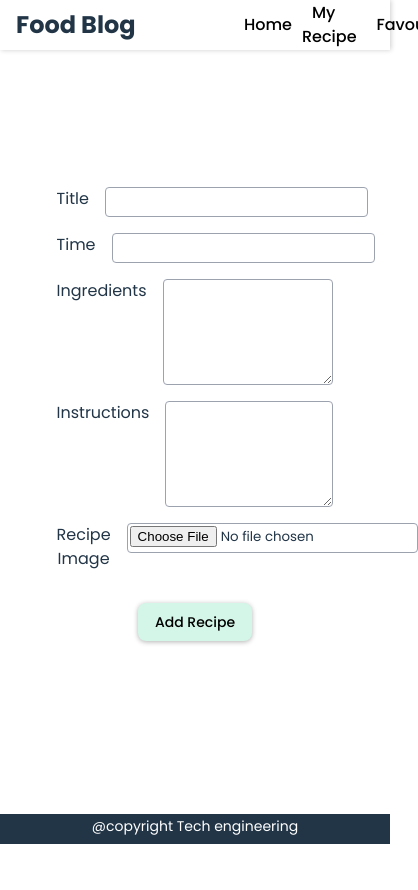
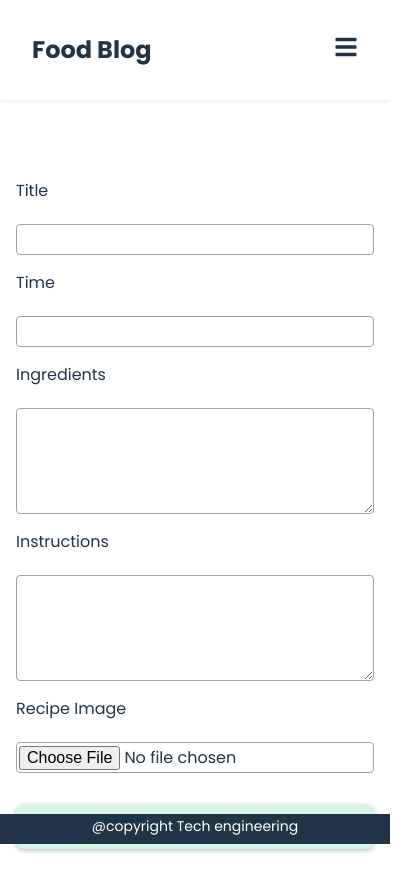
Before and after one commit to panvikas/Frontend-Foodrecipe, a React (Vite) app: page /addRecipe in a window 390 px wide. Shown: the top 890 px of the page, 418 px wide, since content can reach past the window. Before the commit the page ends 844 px from the top, so only its background shows below. Built offline with nearby package versions, Linux system fonts and the light colour scheme.

Commit message:
4 file update

```diff
--- a/src/App.css
+++ b/src/App.css
@@ -284,7 +284,148 @@ section{
   margin-top: 1rem;
 }
 
-.active{
+/* .active{
   color:black !important;
   background-color: #d4f6e8;
+} */
+
+/* Base hamburger icon */
+.hamburger {
+  display: none;
+  cursor: pointer;
+  margin-right: 1rem;
 }
+
+/* MOBILE STYLING */
+@media (max-width: 768px) {
+  header {
+    display: flex;
+    align-items: center;
+    justify-content: space-between;
+    padding: 0 1rem;
+    height: 100px;
+    background-color: #f3f0f100;
+    position: relative;
+    z-index: 100;
+    box-shadow: 0 1px 4px rgba(0, 0, 0, 0.1);
+  }
+
+  .hamburger {
+    display: block;
+  }
+
+  .nav-links {
+    flex-direction: column;
+    align-items: center;
+    position: absolute;
+    top: 100%;
+    right: 0;
+    width: 100%;
+    height: 300px;
+    background-color: #f35454;
+    border-top: 1px solid #ddd;
+    display: none;
+    padding: 1rem 0;
+    box-shadow: 0px 5px 15px rgba(0, 0, 0, 0.1);
+    z-index: 100;
+  }
+
+
+
+  .nav-links.open {
+    display: flex;
+    gap: 0.5rem;
+  }
+
+  .nav-links li {
+    width: 100%;
+    text-align: center;
+  }
+
+  .nav-links li a,
+  .nav-links li .nav-button
+   {
+    display: inline-block;
+    width: 100%;
+    padding: 0.75rem 1rem;
+    color: #213547;
+    background-color: #d4f6e8;
+    font-size: 16px;
+    text-decoration: none;
+    transition: background-color 0.2s ease;
+  }
+
+  .nav-links li a:hover,
+  .nav-links li .nav-button:hover {
+    background-color: #f2f2f2;
+    color: #000;
+    border-radius: 100px;
+  }
+
+
+}
+
+@media (max-width: 768px) {
+  .home {
+    flex-direction: column;
+    gap: 2rem;
+    align-items: center;
+    text-align: center;
+  }
+
+  .home .left h1 {
+    font-size: 2rem;
+  }
+
+  .home .right img {
+    width: 55%;
+    height: auto;
+  }
+
+  .card-container {
+    grid-template-columns: repeat(auto-fit, minmax(160px, 1fr));
+  }
+}
+
+
+@media (max-width: 768px) {
+  .modal {
+    width: 90%;
+    left: 5%;
+    top: 20%;
+    padding: 1.5rem;
+  }
+
+  .form {
+    width: 100%;
+    padding: 1rem;
+  }
+
+  .form-control {
+    flex-direction: column;
+    align-items: stretch;
+  }
+
+  .form-control label {
+    margin-bottom: 5px;
+    text-align: left;
+  }
+
+  .form-control .input {
+    width: 100%;
+    height: 35px;
+    font-size: 16px;
+  }
+
+  .form button {
+    width: 100%;
+    padding: 0.6rem;
+    font-size: 16px;
+  }
+
+  .form p {
+    display: block;
+    margin-top: 1rem;
+    font-size: 14px;
+  }
+}
--- a/src/components/MainNavigation.jsx
+++ b/src/components/MainNavigation.jsx
@@ -1,13 +1,14 @@
-import React from 'react'
+import React, { useState } from 'react'
 import { Outlet } from 'react-router-dom'
 import Footer from './Footer'
 import Navbar from './Navbar'
 
 export default function MainNavigation() {
+  const [menuOpen, setMenuOpen] = useState(false)
   return (
    <>
-    <Navbar/>
-    <Outlet/>
+    <Navbar menuOpen={menuOpen} setMenuOpen={setMenuOpen} />
+    <Outlet context={{ setMenuOpen }} />
     <Footer/>
    </>
   )
--- a/src/components/Navbar.jsx
+++ b/src/components/Navbar.jsx
@@ -1,42 +1,64 @@
-import React, { useEffect, useState } from 'react'
-import Modal from './Modal'
-import InputForm from './InputForm'
-import { NavLink } from 'react-router-dom'
+import React, { useEffect, useState } from "react";
+import Modal from "./Modal";
+import InputForm from "./InputForm";
+import { NavLink } from "react-router-dom";
+import { FaBars, FaTimes } from "react-icons/fa";
 
-export default function Navbar() {
-  const [isOpen,setIsOpen]=useState(false)
-  let token=localStorage.getItem("token")
-  const [isLogin,setIsLogin]=useState(token ? false : true)
-  let user=JSON.parse(localStorage.getItem("user"))
+export default function Navbar({ menuOpen, setMenuOpen }) {
+  const [isOpen, setIsOpen] = useState(false);
 
-  useEffect(()=>{
-    setIsLogin(token ? false : true)
-  },[token])
+  let token = localStorage.getItem("token");
+  const [isLogin, setIsLogin] = useState(token ? false : true);
+  let user = JSON.parse(localStorage.getItem("user"));
 
-  const checkLogin=()=>{
-    if(token){
-      localStorage.removeItem("token")
-      localStorage.removeItem("user")
-      setIsLogin(true)
+  useEffect(() => {
+    setIsLogin(token ? false : true);
+  }, [token]);
 
+  const checkLogin = () => {
+    if (token) {
+      localStorage.removeItem("token");
+      localStorage.removeItem("user");
+      setIsLogin(true);
+    } else {
+      setIsOpen(true);
     }
-    else{
-      setIsOpen(true)
-    }
-  }
+    setMenuOpen(false)
+  };
 
   return (
     <>
-        <header>
-            <h2>Food Blog</h2>
-            <ul>
-                <li><NavLink to="/">Home</NavLink></li>
-                <li onClick={()=>isLogin && setIsOpen(true)}><NavLink to={ !isLogin ? "/myRecipe" : "/"}>My Recipe</NavLink></li>
-                <li onClick={()=>isLogin && setIsOpen(true)}><NavLink to={ !isLogin ? "/favRecipe" : "/"}>Favourites</NavLink></li>
-                <li onClick={checkLogin}><p className='login'>{ (isLogin)? "Login": "Logout" }{user?.email ? `(${user?.email})` : ""}</p></li>
-            </ul>
-        </header>
-       { (isOpen) && <Modal onClose={()=>setIsOpen(false)}><InputForm setIsOpen={()=>setIsOpen(false)}/></Modal>}
+      <header>
+        <h2>Food Blog</h2>
+
+        <div className="hamburger" onClick={() => setMenuOpen(!menuOpen)}>
+          {menuOpen ? <FaTimes size={24} /> : <FaBars size={24} />}
+        </div>
+
+        <ul className={`nav-links ${menuOpen ? "open" : ""}`}>
+          <li>
+            <NavLink to="/" onClick={() => setMenuOpen(false)}>Home</NavLink>
+          </li>
+          <li onClick={() => { isLogin && setIsOpen(true); setMenuOpen(false); }}>
+            <NavLink to={!isLogin ? "/myRecipe" : "/"}>My Recipe</NavLink>
+          </li>
+          <li onClick={() => { isLogin && setIsOpen(true); setMenuOpen(false); }}>
+            <NavLink to={!isLogin ? "/favRecipe" : "/"}>Favourites</NavLink>
+          </li>
+          <li onClick={checkLogin}>
+            <button className="nav-button" onClick={checkLogin}>
+              {isLogin ? "Login" : "Logout"}{" "}
+              {user?.email ? `(${user?.email})` : ""}
+            </button>
+          </li>
+        </ul>
+      </header>
+
+      {isOpen && (
+        <Modal onClose={() => setIsOpen(false)}>
+          <InputForm setIsOpen={() => setIsOpen(false)} />
+        </Modal>
+      )}
     </>
-  )
+  );
 }
--- a/src/pages/Home.jsx
+++ b/src/pages/Home.jsx
@@ -3,11 +3,14 @@ import foodRecipe from '../assets/foodRecipe.png'
 import Navbar from '../components/Navbar'
 import Footer from '../components/Footer'
 import RecipeItems from '../components/RecipeItems'
+import { useOutletContext } from 'react-router-dom'
+
 import { useNavigate } from 'react-router-dom'
 import Modal from '../components/Modal'
 import InputForm from '../components/InputForm'
 
 export default function Home() {
+    const { setMenuOpen } = useOutletContext()
     const navigate = useNavigate()
     const [isOpen, setIsOpen] = useState(false)
 
@@ -26,7 +29,8 @@ export default function Home() {
                 <div className='left'>
                     <h1>Food Recipe</h1>
                     <h5>It is a long established fact that a reader will be distracted by the readable content of a page when looking at its layout. The point of using Lorem Ipsum is that it has a more-or-less normal distribution of letters, as opposed to using 'Content here, content here', making it look like readable English.</h5>
-                    <button onClick={addRecipe}>Share your recipe</button>
+                    <button onClick={() => (addRecipe(), setMenuOpen(false))}>Share your recipe</button>
+
                 </div>
                 <div className='right'>
                     <img src={foodRecipe} width="320px" height="300px"></img>
```
